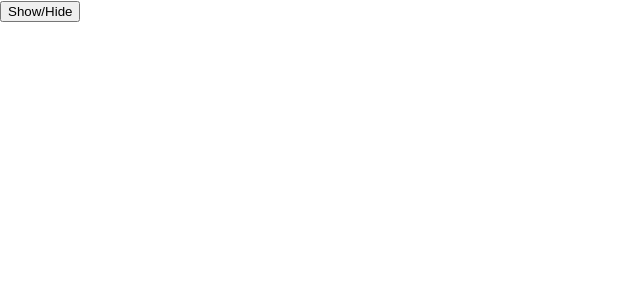
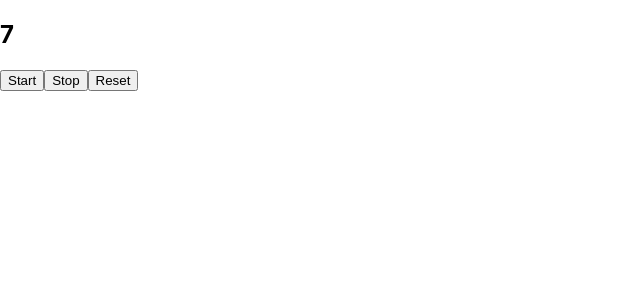
Before and after one commit to julietvt/react_pd2021, a React (Create React App) app: page / in a window 1280 px wide. Shown: the top 300 px of the page, without its empty margins (0-640 px from the left). Built offline with nearby package versions, Linux system fonts and the light colour scheme.

Commit message:
Stopwatch component

```diff
--- a/src/App.js
+++ b/src/App.js
@@ -1,30 +1,8 @@
 import './App.css';
 import React, { Component } from 'react';
-import MouseTracker from './components/MouseTracker';
+import Stopwatch from './components/Stopwatch';
 
-class App extends Component {
-  constructor(props) {
-    super(props);
-    this.state = {
-      isMounted: false,
-    };
-  }
-
-  render() {
-    return (
-      <>
-        <button
-          onClick={() => {
-            this.setState({ isMounted: !this.state.isMounted });
-          }}
-        >
-          Show/Hide
-        </button>
-        {this.state.isMounted && <MouseTracker />}
-      </>
-    );
-  }
-}
+const App = () => <Stopwatch />;
 
 export default App;
 
--- /dev/null
+++ b/src/components/Stopwatch/index.jsx
@@ -0,0 +1,50 @@
+import React, { Component } from 'react';
+
+export default class Stopwatch extends Component {
+  constructor(props){
+      super(props);
+      this.state = {
+          time: 0,
+      };
+      this.timerId = null;
+  }
+  tick = () => {
+      this.setState((state,props) => {
+          return { time: state.time + 1};
+      });
+      //const {time} = this.state;
+    //this.setState({time: time + 1});
+  };
+  reset = () => {
+      this.setState({time: 0});
+  };
+  start = () => {
+      if(!this.timerId) {
+          this.timerId = setInterval(this.tick, 1000);
+      }
+  };
+  stop = () => {
+      clearInterval(this.timerId);
+      this.timerId = null;
+  };
+
+  componentDidMount(){
+      this.start();
+  }
+  componentWillUnmount(){
+      this.stop();
+  }
+  componentDidUpdate(prevProps, prevState){}
+
+  render() {
+    const {time} = this.state;
+    return (
+      <article>
+          <h1>{time}</h1>
+          <button onClick={this.start}>Start</button>
+          <button onClick={this.stop}>Stop</button>
+          <button onClick={this.reset}>Reset</button>
+      </article>
+    );
+  }
+}
```
